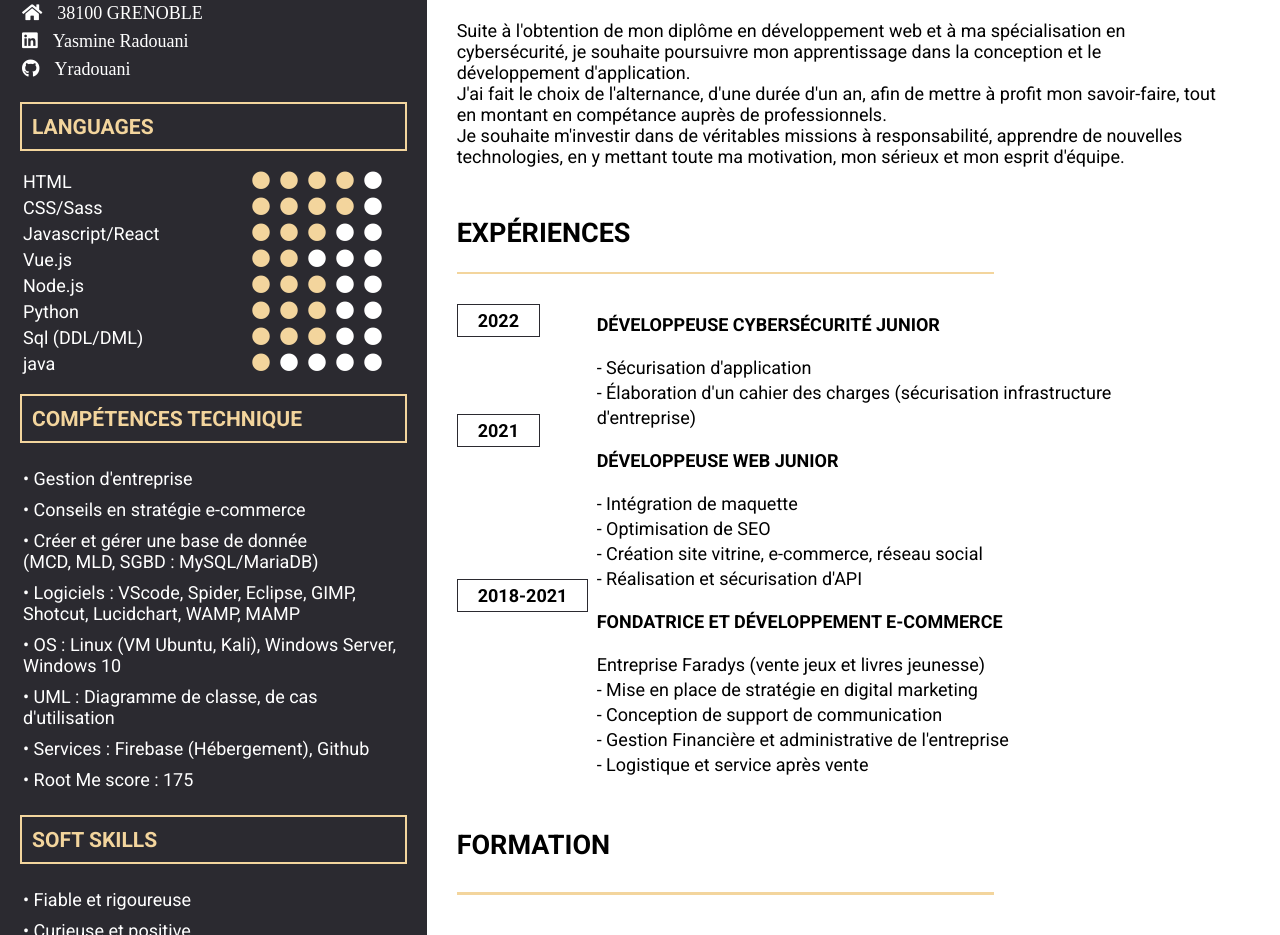
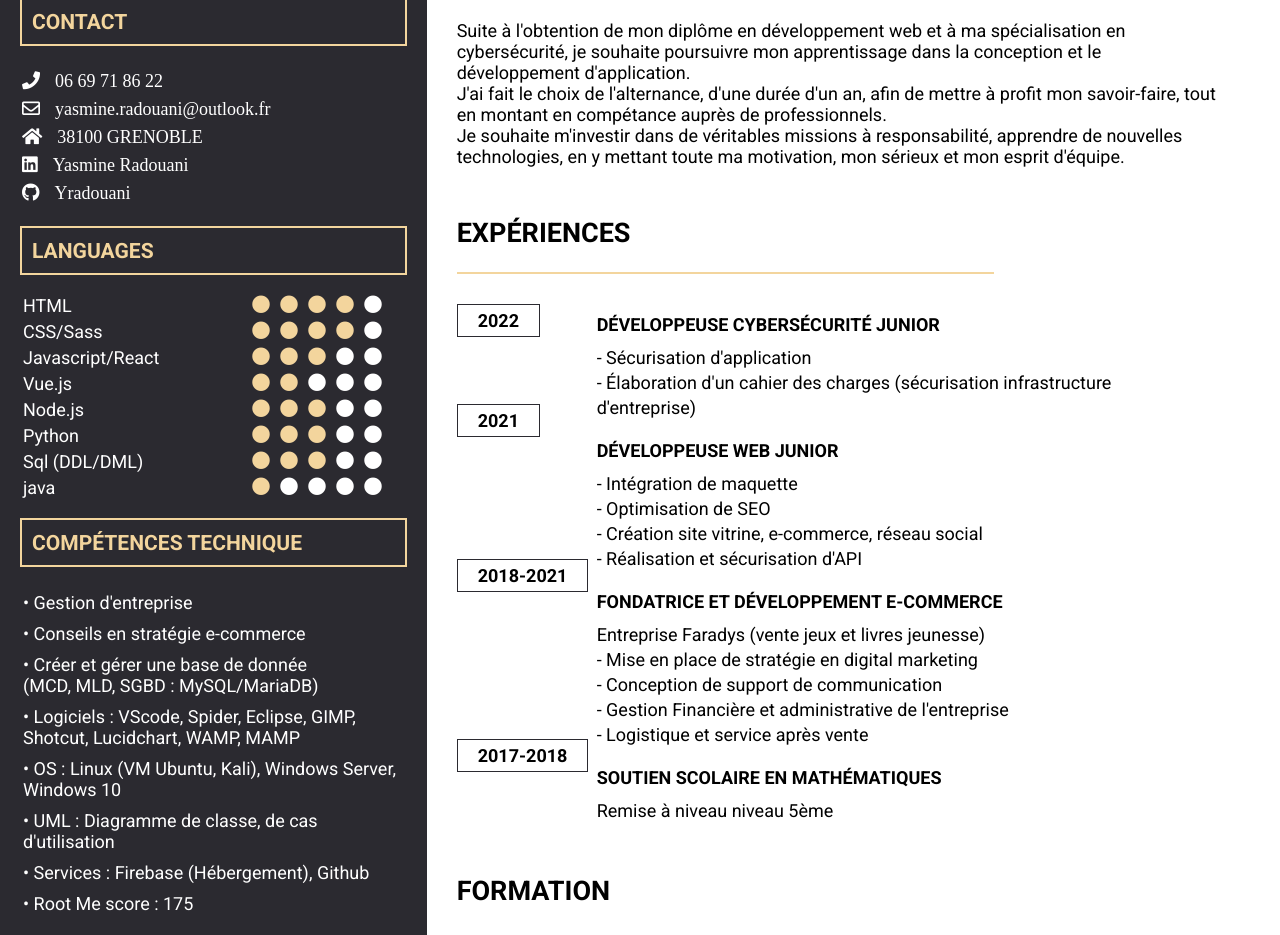
Before and after one commit to Yradouani/cv_alternance, a website: page index.html in a window 1280 px wide. Shown: the part 327-1262 px from the top of the page. Drawn offline with Linux system fonts and the light colour scheme.

Commit message:
ajout experience

```diff
--- a/cv.scss
+++ b/cv.scss
@@ -12,7 +12,7 @@ body {
 .profil-skills-container {
     width: 35%;
     background-color: $color-1;
-    padding-top: 180px;
+    // padding-top: 180px;
 
     .img-container {
         width: 65%;
@@ -238,7 +238,7 @@ body {
             }
 
             p {
-                margin: 20px 40px;
+                margin: 10px 40px 20px 40px;
                 line-height: 25px;
             }
 
@@ -246,6 +246,10 @@ body {
                 display: flex;
                 position: relative;
                 justify-content: space-around;
+
+                // .experience-container {
+                //     margin-left: 15px;
+                // }
 
                 .date {
                     // margin-right: 100px;
@@ -268,13 +272,19 @@ body {
                 .date-2 {
                     position: absolute;
                     left: 0;
-                    top: 100px;
+                    top: 90px;
                 }
 
                 .date-3 {
                     position: absolute;
                     left: 0;
-                    top: 265px;
+                    top: 245px;
+                }
+
+                .date-4 {
+                    position: absolute;
+                    left: 0;
+                    top: 425px;
                 }
 
                 .experience-title {
--- a/index.html
+++ b/index.html
@@ -17,9 +17,9 @@
 
 <body>
     <div class="profil-skills-container">
-        <!-- <div class="img-container">
+        <div class="img-container">
             <img src="20210510_191040.jpg" alt="photo de profil">
-        </div> -->
+        </div>
         <div class="profil-container">
             <h3>CONTACT</h3>
             <div class="icon-container">
@@ -226,6 +226,7 @@
                         <span class="date-1">2022</span>
                         <span class="date-2">2021</span>
                         <span class="date-3">2018-2021</span>
+                        <span class="date-4">2017-2018</span>
                     </div>
                     <div>
                         <div>
@@ -252,6 +253,12 @@
                                 <br> - Conception de support de communication
                                 <br> - Gestion Financière et administrative de l'entreprise
                                 <br> - Logistique et service après vente
+                            </p>
+                        </div>
+                        <div>
+                            <span class="experience-title">SOUTIEN SCOLAIRE EN MATHÉMATIQUES</span>
+                            <p>
+                                Remise à niveau niveau 5ème
                             </p>
                         </div>
                     </div>
@@ -304,7 +311,7 @@
                 </div>
                 <div class="text-container">
                     <span>
-                        • Anglais du numérique et des SI (Lingugaphone, En cours)
+                        • Anglais du numérique et des SI (Linguaphone, En cours)
                         <br>• Concevez votre site web avec PHP et MySQL (Openclassrooms, En cours)
                         <br>• Projet Full Stack - Front REACT & Back PHP/MySQL/MVC/POO (Udemy, En cours)
                         <!-- <br>• Adoptez les API REST pour vos projets web (Openclassrooms)
```
Also changed, not shown: cv.css, 1 other file.
